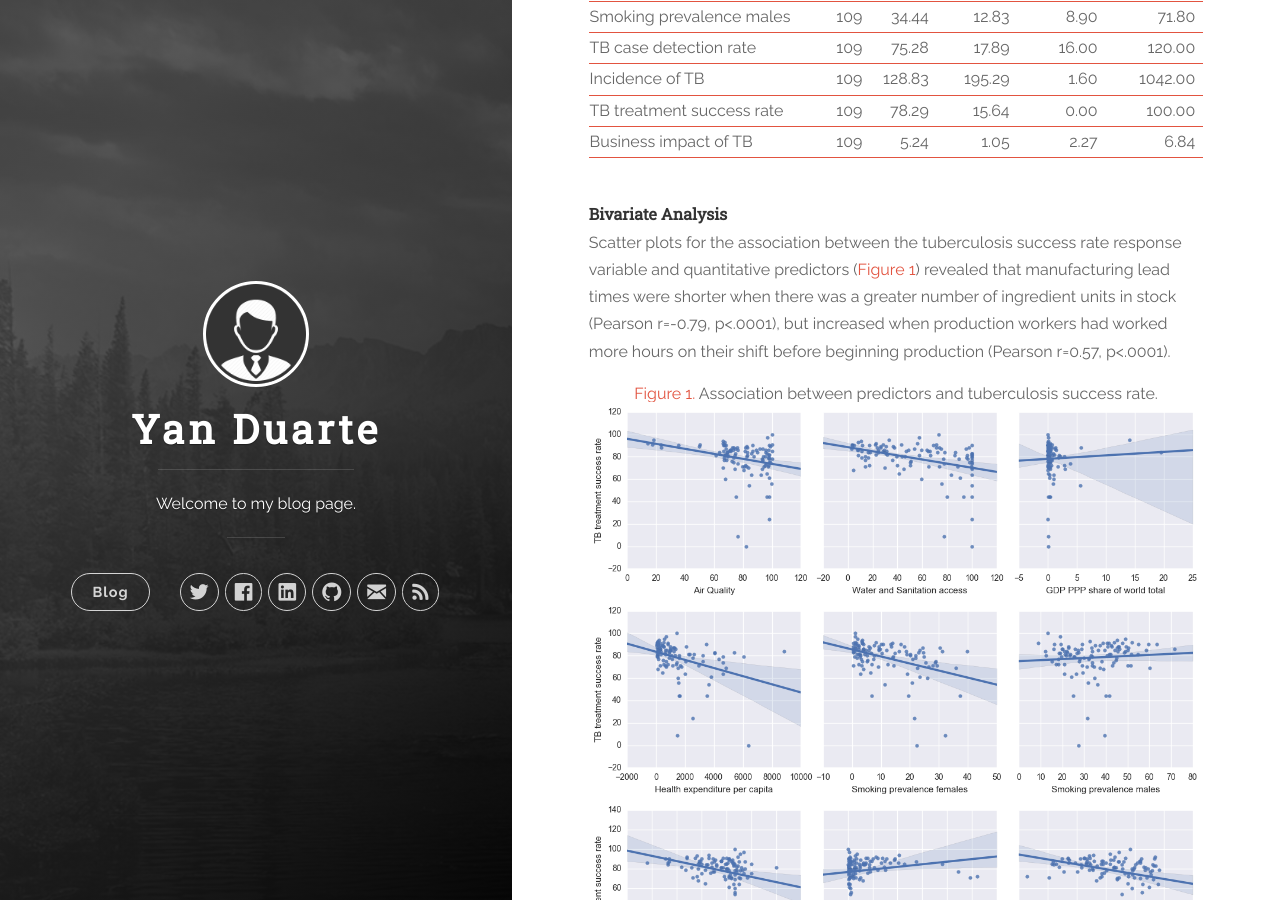
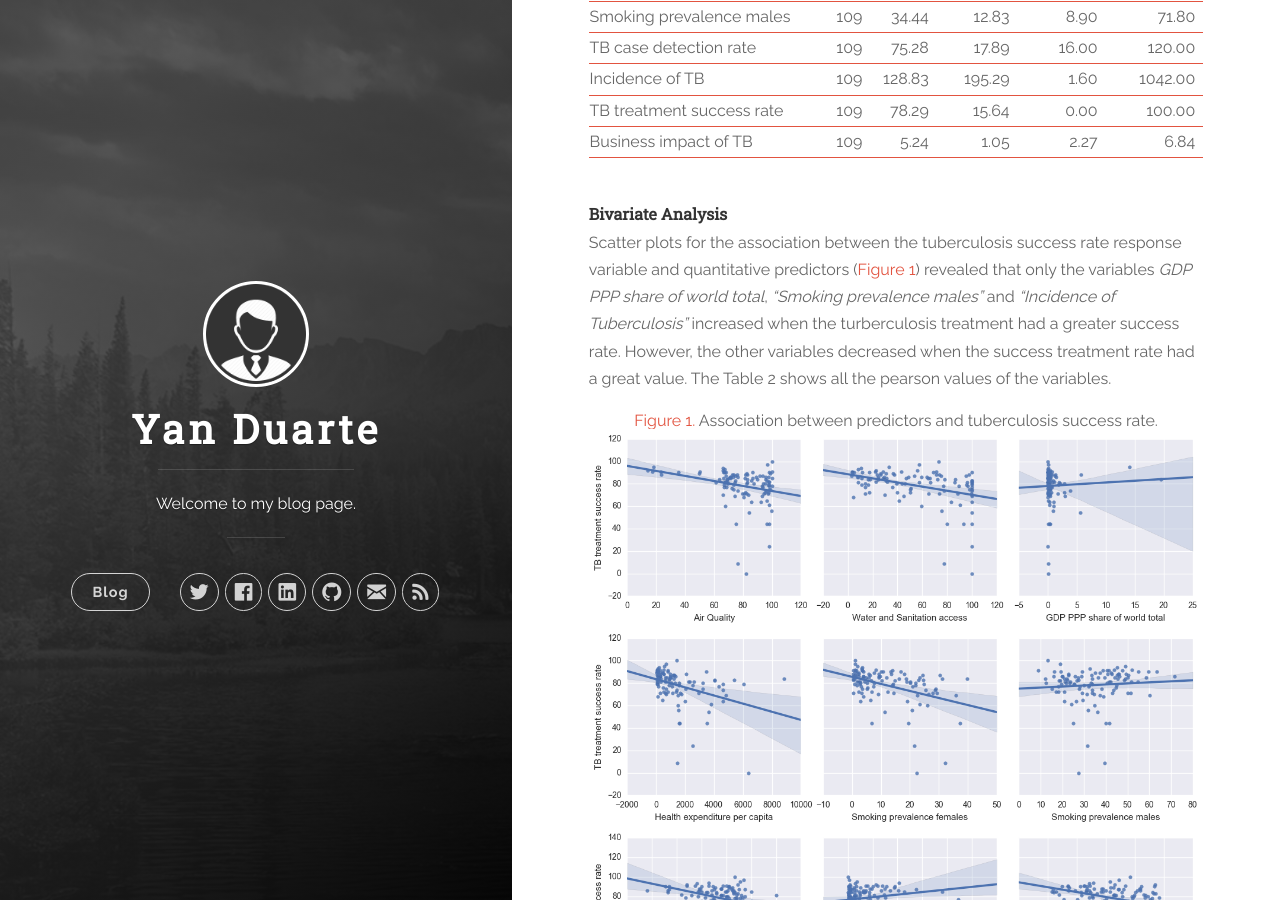
Before and after one commit to yan-duarte/yan-duarte.github.io, a Jekyll site: the page built from _posts/2016-12-05-DAC-Assignment3.md, in a window 1280 px wide and 900 px high, scrolled down 671 px. Built offline with Jekyll 4.4.1, drawn with Linux system fonts in a browser that asks for light colours; nearby versions of some CDN libraries.

Commit message:
Updated 2016-12-05-DAC-Assignment3.md

```diff
--- a/_posts/2016-12-05-DAC-Assignment3.md
+++ b/_posts/2016-12-05-DAC-Assignment3.md
@@ -38,7 +38,8 @@ The average of the response variable, tuberculosis treatment success rate, was 7
 
 #### **Bivariate Analysis**
 
-Scatter plots for the association between the tuberculosis success rate response variable and quantitative predictors ([Figure 1](#figure1)) revealed that manufacturing lead times were shorter when there was a greater number of ingredient units in stock (Pearson r=-0.79, p<.0001), but increased when production workers had worked more hours on their shift before beginning production (Pearson r=0.57, p<.0001).
+Scatter plots for the association between the tuberculosis success rate response variable and quantitative predictors ([Figure 1](#figure1)) revealed that only the variables _GDP PPP share of world total_, _"Smoking prevalence males"_ and _"Incidence of Tuberculosis"_ increased when the turberculosis treatment had a greater success rate. However, the other variables decreased when the success treatment rate had a great value. The Table 2 shows all the pearson values of the variables.
+
 
 <center><a name="figure1">Figure 1.</a> Association between predictors and tuberculosis success rate.</center>
 ![Figure 1]({{site.baseurl}}/yan-duarte.github.io/images/dac-assignments/bivariate_analysis.png)
```
